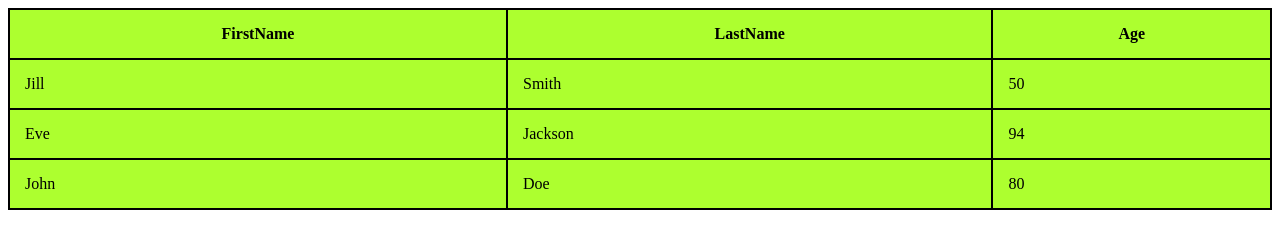
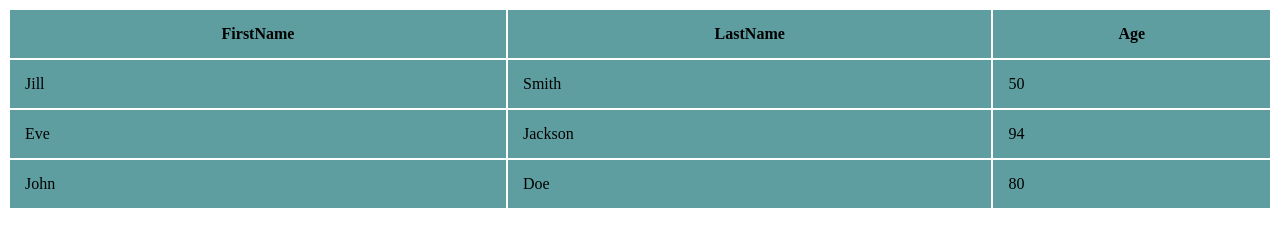
Before and after one commit to RAMANA-JSRA/MernFullStack_Tasks, a plain HTML site: page Html_Task1.html in a window 1280 px wide. Drawn offline with Linux system fonts and the light colour scheme.

Commit message:
Add files via upload

```diff
--- a/Html_Task1.html
+++ b/Html_Task1.html
@@ -3,16 +3,16 @@
   <head>
     <meta charset="UTF-8" />
     <meta name="viewport" content="width=device-width, initial-scale=1.0" />
-    <title>table</title>
+    <title>TABLE TASK RAMANA </title>
     <style>
       table {
         border-collapse: collapse;
         width: 100%;
-        background-color: greenyellow;
+        background-color: cadetblue;
       }
       th,
       td {
-        border: 2px solid black;
+        border: 2px solid White;
         padding: 15px;
       }
     </style>
```
Also changed, not shown: Html_Task2.html (+1 -1 lines), Html_Task3.html (+1 -1 lines).
